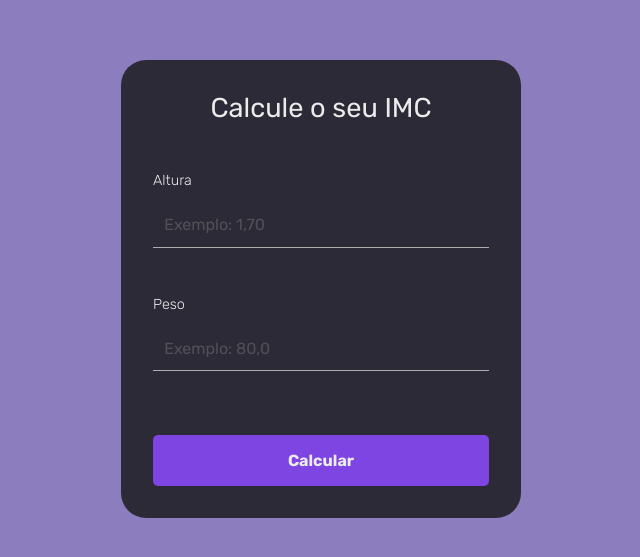
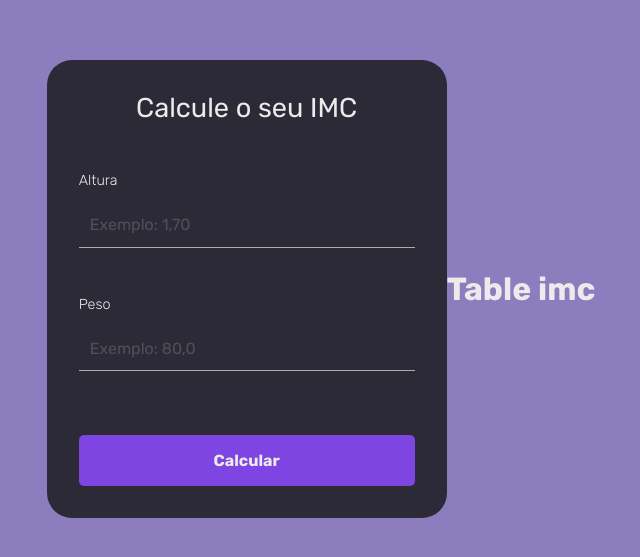
Before and after one commit to tiago-costa-s/calc_imc_react, a React (Vite) app: page / in a window 1280 px wide. Shown: the part 111-668 px from the top of the page, without its empty margins (319-959 px from the left). Built offline with nearby package versions, Linux system fonts and the light colour scheme; a web font is replaced by a local one.

Commit message:
Adicionado Table IMC

```diff
--- a/src/App.jsx
+++ b/src/App.jsx
@@ -1,5 +1,9 @@
+// Componetes
+import TableImc from './components/tableImc/TableImc';
+import CalculatorImc from './components/calculatorImc/CalculatorImc';
+
+// CSS
 import './App.css';
-import CalculatorImc from './components/calculatorImc/CalculatorImc';
 
 function App() {
 
@@ -7,6 +11,7 @@ function App() {
 
     <div className="app">
       <CalculatorImc />
+      <TableImc />
     </div>
 
   )
--- a/src/components/tableImc/TableImc.jsx
+++ b/src/components/tableImc/TableImc.jsx
@@ -4,7 +4,9 @@ const TableImc = () => {
 
     return (
 
-        <div className="table-imc"></div>
+        <div className="table-imc">
+            <h1>Table imc</h1>
+        </div>
 
     )
 
```
